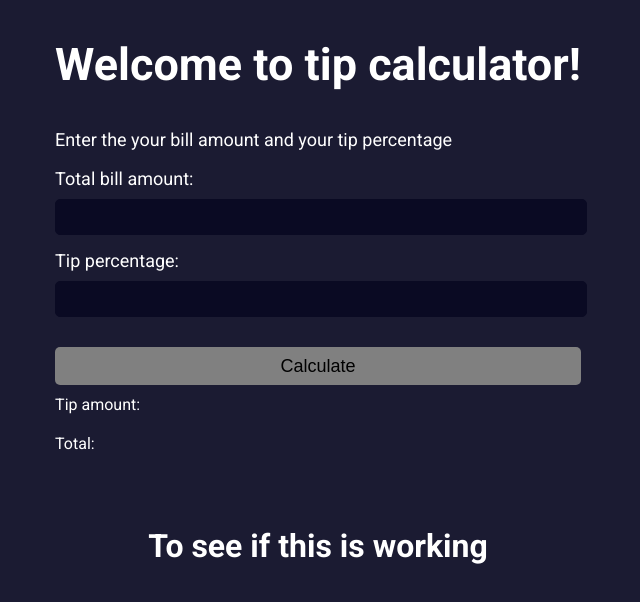
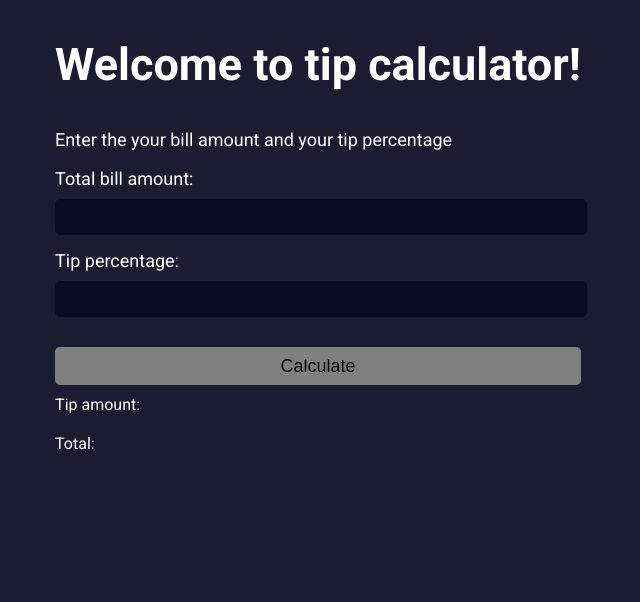
Before and after one commit to joshgraber/Tip-Calculator, a plain HTML site: page index.html in a window 1280 px wide. Shown: the whole page, without its empty margins (322-962 px from the left). Drawn offline with Linux system fonts and the light colour scheme.

Commit message:
Undo the changes I made

```diff
--- a/index.html
+++ b/index.html
@@ -29,8 +29,5 @@ wght@0,300;0,400;0,500;0,700;1,300;1,400;1,500;1,700&display=swap" rel="styleshe
         </div>
         <script src="./app.js"></script>
     </div>
-    <div class="test-git">
-        <h1 class="work">To see if this is working</h1>
-    </div>
 </body>
 </html>
--- a/styles.css
+++ b/styles.css
@@ -7,7 +7,6 @@ body {
     display: flex;
     justify-content: center;
     align-items: center;
-    flex-direction: column;
 }
 
 .container {
```
